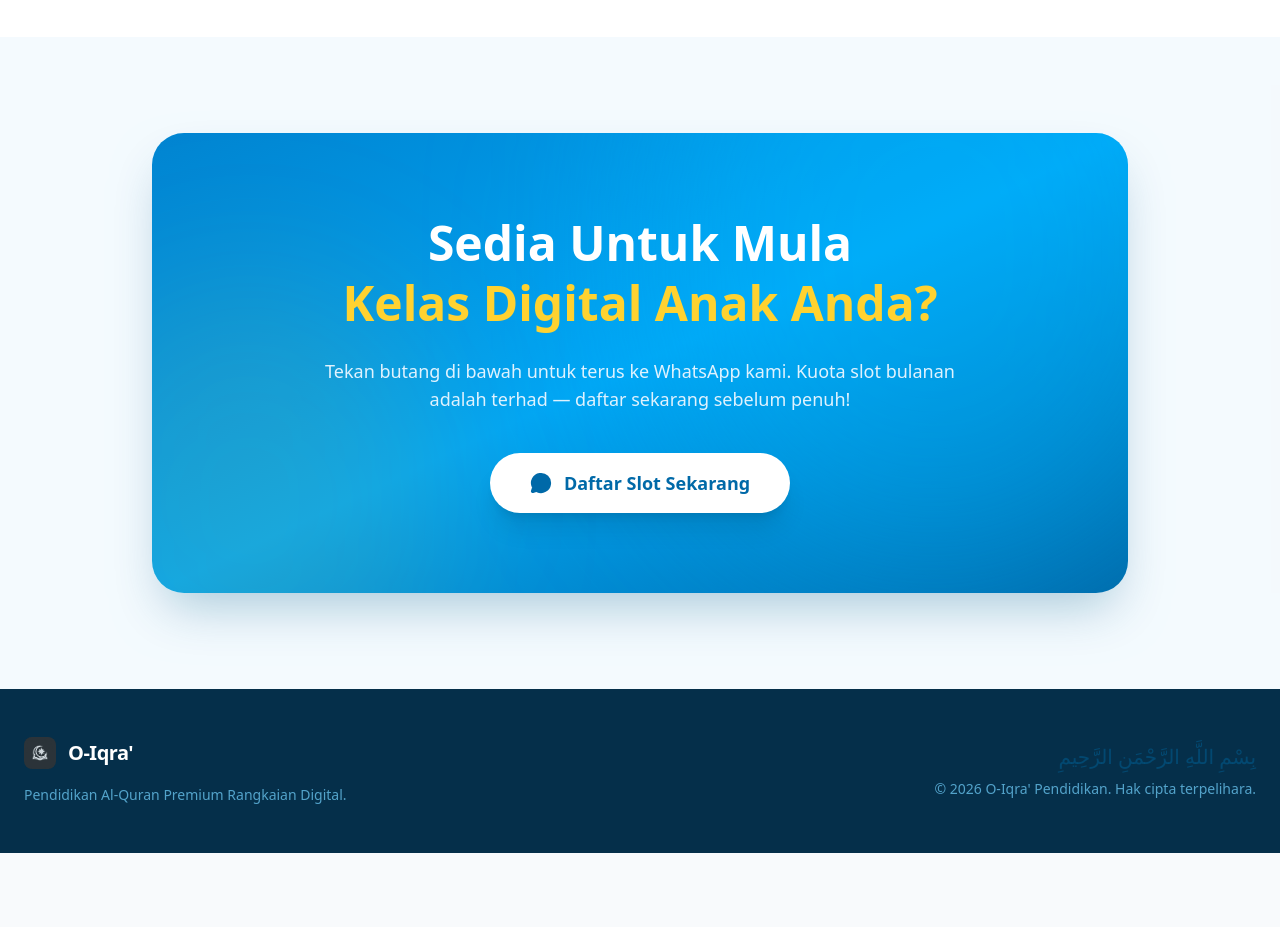
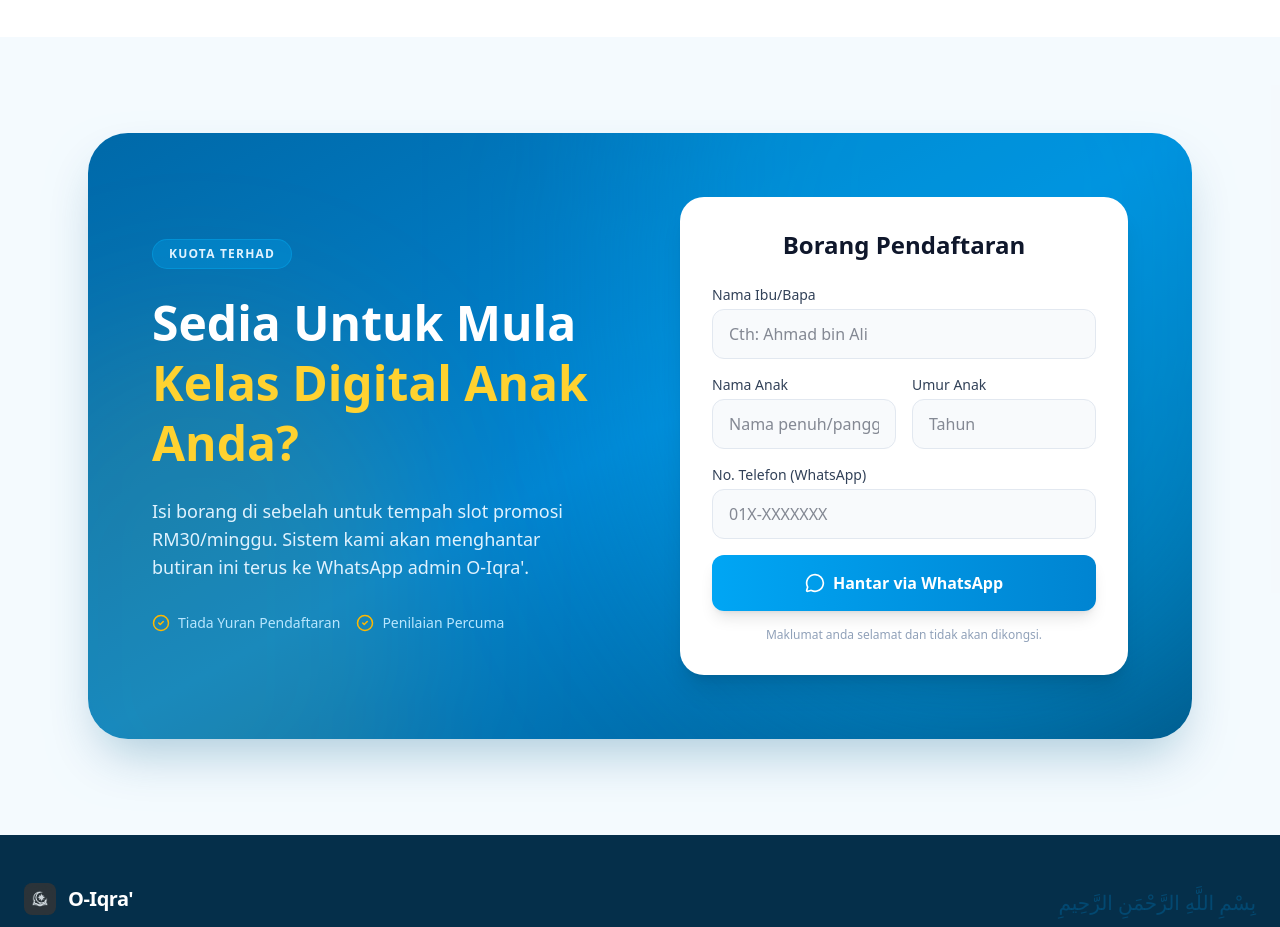
Before and after one commit to oiqra-kl/OIqra, a Next.js app: page / in a window 1280 px wide. Shown: the part 6520-7447 px from the top of the page. Before the commit the page ends 7373 px from the top, so only its background shows below. Built offline with nearby package versions, Linux system fonts and the light colour scheme.

Commit message:
feat: implement backend-less WhatsApp registration form in Final CTA section

```diff
--- a/src/app/page.tsx
+++ b/src/app/page.tsx
@@ -60,6 +60,21 @@ export default function Home() {
   const [mobileMenuOpen, setMobileMenuOpen] = useState(false);
   const [openFaq, setOpenFaq] = useState<number | null>(null);
   const [currentTestimonial, setCurrentTestimonial] = useState(0);
+
+  // Form State
+  const [formData, setFormData] = useState({
+    parentName: '',
+    childName: '',
+    childAge: '',
+    phone: ''
+  });
+
+  const handleFormSubmit = (e: React.FormEvent) => {
+    e.preventDefault();
+    const text = `Assalamualaikum O-Iqra',\n\nSaya ingin mendaftar anak saya untuk kelas mengaji. Berikut adalah butiran:\n\n*Nama Ibu/Bapa*: ${formData.parentName}\n*Nama Anak*: ${formData.childName}\n*Umur Anak*: ${formData.childAge} tahun\n*No Telefon*: ${formData.phone}\n\nMohon maklum balas untuk langkah seterusnya. Terima Kasih!`;
+    const encodedText = encodeURIComponent(text);
+    window.open(`https://wa.me/60123456789?text=${encodedText}`, '_blank');
+  };
 
   const testimonials = [
     { name: "Puan Siti Aminah", role: "Ibu kepada Aiman, 9 tahun", text: "Dulu Aiman malas nak pergi mengaji di masjid. Sejak ambil kelas talaqqi online O-Iqra', dia sendiri yang buka laptop setiap malam. Ustaz sangat sabar dan pandai tarik perhatian budak-budak.", initial: "S" },
@@ -518,25 +533,59 @@ export default function Home() {
         </div>
       </section>
 
-      {/* ==================== FINAL CTA ==================== */}
+      {/* ==================== FINAL CTA & FORM ==================== */}
       <section className="py-12 md:py-24 bg-sky-50/50" id="hubungi">
-        <div className="container mx-auto px-4 sm:px-6 max-w-5xl">
-          <motion.div initial={{ opacity: 0, y: 40 }} whileInView={{ opacity: 1, y: 0 }} viewport={{ once: true }} className="relative rounded-[2rem] overflow-hidden bg-gradient-to-br from-sky-600 via-sky-500 to-sky-700 text-center p-8 sm:p-16 md:p-20 shadow-2xl shadow-sky-800/30">
+        <div className="container mx-auto px-4 sm:px-6 max-w-6xl">
+          <motion.div initial={{ opacity: 0, y: 40 }} whileInView={{ opacity: 1, y: 0 }} viewport={{ once: true }} className="relative rounded-[2.5rem] overflow-hidden bg-gradient-to-br from-sky-700 via-sky-600 to-sky-800 p-6 sm:p-12 md:p-16 shadow-2xl shadow-sky-800/30">
             <div className="absolute top-[-50%] right-[-10%] w-[60%] h-[150%] bg-sky-400/30 rounded-full blur-[100px]" />
             <div className="absolute bottom-[-30%] left-[-10%] w-[40%] h-[100%] bg-amber-400/10 rounded-full blur-[80px]" />
 
-            <div className="relative z-10">
-              <h2 className="text-3xl sm:text-4xl md:text-5xl font-display font-bold text-white mb-6 leading-tight">
-                Sedia Untuk Mula <br className="hidden sm:block" />
-                <span className="text-amber-300">Kelas Digital Anak Anda?</span>
-              </h2>
-              <p className="text-sky-100 mb-10 text-base sm:text-lg max-w-2xl mx-auto">
-                Tekan butang di bawah untuk terus ke WhatsApp kami. Kuota slot bulanan adalah terhad — daftar sekarang sebelum penuh!
-              </p>
-              <a href={waLink} target="_blank" className="inline-flex items-center gap-3 bg-white text-sky-700 hover:bg-sky-50 font-bold py-4 px-10 rounded-full shadow-xl transition-transform transform hover:-translate-y-1 text-base sm:text-lg">
-                <MessageCircle size={22} fill="currentColor" />
-                Daftar Slot Sekarang
-              </a>
+            <div className="relative z-10 grid lg:grid-cols-2 gap-12 lg:gap-20 items-center">
+              {/* Left Text */}
+              <div className="text-center lg:text-left">
+                <span className="inline-block py-1.5 px-4 rounded-full bg-sky-500/30 text-sky-100 text-xs font-bold uppercase tracking-widest mb-6 border border-sky-400/30">Kuota Terhad</span>
+                <h2 className="text-3xl sm:text-4xl md:text-5xl font-display font-bold text-white mb-6 leading-tight">
+                  Sedia Untuk Mula <br className="hidden sm:block" />
+                  <span className="text-amber-300">Kelas Digital Anak Anda?</span>
+                </h2>
+                <p className="text-sky-100 mb-8 text-base sm:text-lg max-w-lg mx-auto lg:mx-0">
+                  Isi borang di sebelah untuk tempah slot promosi RM30/minggu. Sistem kami akan menghantar butiran ini terus ke WhatsApp admin O-Iqra'.
+                </p>
+                <div className="hidden lg:flex items-center gap-4 text-sky-200 text-sm font-medium">
+                  <div className="flex items-center gap-2"><CheckCircle2 size={18} className="text-amber-400" /> Tiada Yuran Pendaftaran</div>
+                  <div className="flex items-center gap-2"><CheckCircle2 size={18} className="text-amber-400" /> Penilaian Percuma</div>
+                </div>
+              </div>
+
+              {/* Right Form */}
+              <div className="bg-white rounded-3xl p-6 sm:p-8 shadow-xl">
+                <h3 className="text-2xl font-display font-bold text-slate-900 mb-6 text-center">Borang Pendaftaran</h3>
+                <form onSubmit={handleFormSubmit} className="space-y-4">
+                  <div>
+                    <label className="block text-sm font-medium text-slate-700 mb-1">Nama Ibu/Bapa</label>
+                    <input type="text" required value={formData.parentName} onChange={(e) => setFormData({...formData, parentName: e.target.value})} className="w-full px-4 py-3 rounded-xl border border-slate-200 focus:ring-2 focus:ring-sky-500 focus:border-sky-500 outline-none transition-all bg-slate-50 focus:bg-white" placeholder="Cth: Ahmad bin Ali" />
+                  </div>
+                  <div className="grid grid-cols-2 gap-4">
+                    <div>
+                      <label className="block text-sm font-medium text-slate-700 mb-1">Nama Anak</label>
+                      <input type="text" required value={formData.childName} onChange={(e) => setFormData({...formData, childName: e.target.value})} className="w-full px-4 py-3 rounded-xl border border-slate-200 focus:ring-2 focus:ring-sky-500 focus:border-sky-500 outline-none transition-all bg-slate-50 focus:bg-white" placeholder="Nama penuh/panggilan" />
+                    </div>
+                    <div>
+                      <label className="block text-sm font-medium text-slate-700 mb-1">Umur Anak</label>
+                      <input type="number" required value={formData.childAge} onChange={(e) => setFormData({...formData, childAge: e.target.value})} className="w-full px-4 py-3 rounded-xl border border-slate-200 focus:ring-2 focus:ring-sky-500 focus:border-sky-500 outline-none transition-all bg-slate-50 focus:bg-white" placeholder="Tahun" />
+                    </div>
+                  </div>
+                  <div>
+                    <label className="block text-sm font-medium text-slate-700 mb-1">No. Telefon (WhatsApp)</label>
+                    <input type="tel" required value={formData.phone} onChange={(e) => setFormData({...formData, phone: e.target.value})} className="w-full px-4 py-3 rounded-xl border border-slate-200 focus:ring-2 focus:ring-sky-500 focus:border-sky-500 outline-none transition-all bg-slate-50 focus:bg-white" placeholder="01X-XXXXXXX" />
+                  </div>
+                  <button type="submit" className="w-full flex items-center justify-center gap-2 bg-gradient-to-r from-sky-500 to-sky-600 hover:from-sky-600 hover:to-sky-700 text-white font-bold py-4 rounded-xl shadow-lg transition-transform transform hover:-translate-y-0.5 mt-2">
+                    <MessageCircle size={20} />
+                    Hantar via WhatsApp
+                  </button>
+                  <p className="text-center text-xs text-slate-400 mt-4">Maklumat anda selamat dan tidak akan dikongsi.</p>
+                </form>
+              </div>
             </div>
           </motion.div>
         </div>
```
